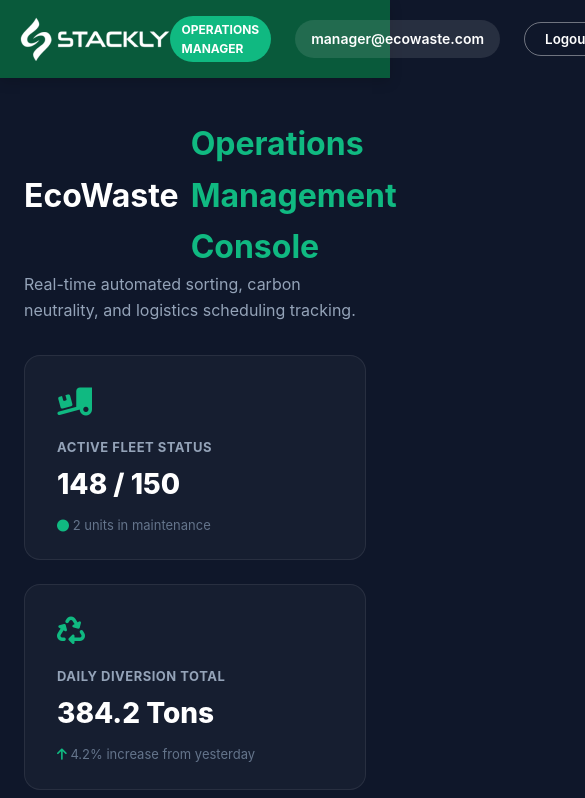
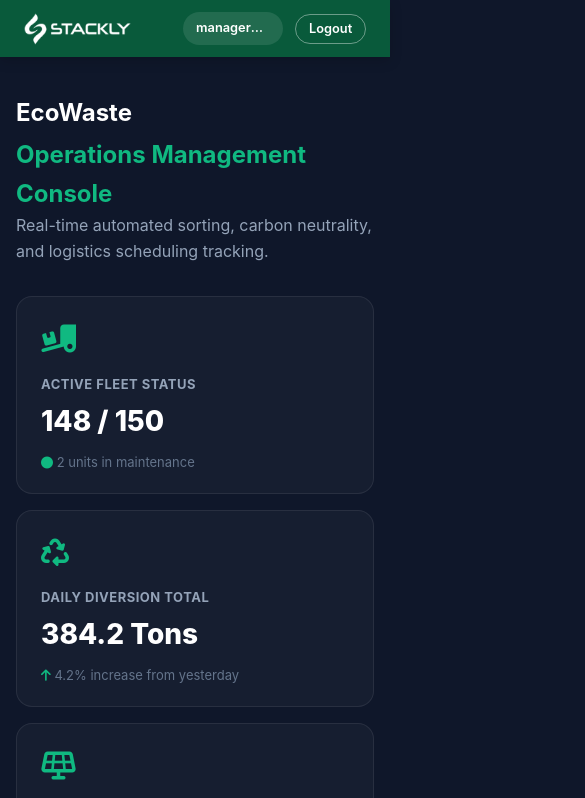
Before and after one commit to Vikranth-Bandharapu/WasteMnagement, a plain HTML site: page operationsdashboard.html in a window 390 px wide. Shown: the top 798 px of the page, 585 px wide, since content can reach past the window. Drawn offline with Linux system fonts and the light colour scheme.

Commit message:
Add files via upload

```diff
--- a/operationsdashboard.html
+++ b/operationsdashboard.html
@@ -16,6 +16,7 @@
     background-color: #0f172a;
     color: #cbd5e1;
     line-height: 1.6;
+    padding-top: 80px; /* Offset for fixed header */
 }
 .header {
     background: #095a3b;
@@ -25,6 +26,11 @@
     justify-content: space-between;
     align-items: center;
     box-shadow: 0 4px 12px rgba(0,0,0,0.15);
+    position: fixed;
+    top: 0;
+    left: 0;
+    width: 100%;
+    z-index: 1000;
 }
 .logo {
     display: flex;
@@ -237,6 +243,66 @@
 .toast.show {
     transform: translateY(0);
 }
+.logo-img {
+    height: 40px;
+    width: auto;
+    display: block;
+}
+@media (max-width: 768px) {
+    body {
+        padding-top: 70px;
+    }
+    .header {
+        padding: 0.75rem 1.5rem;
+    }
+    .user-info {
+        gap: 0.75rem;
+    }
+    .user-role {
+        display: none; /* Hide role badge on mobile to save space */
+    }
+    .user-email {
+        max-width: 140px;
+        white-space: nowrap;
+        overflow: hidden;
+        text-overflow: ellipsis;
+        padding: 0.4rem 0.8rem;
+        font-size: 0.8rem;
+    }
+    .logout-btn {
+        padding: 0.4rem 0.8rem;
+        font-size: 0.8rem;
+    }
+    .container {
+        margin: 1.5rem auto;
+        padding: 0 1rem;
+    }
+    .console-title h1 {
+        font-size: 1.5rem;
+        flex-direction: column;
+        align-items: flex-start;
+        gap: 0.25rem;
+    }
+    .metrics-grid {
+        grid-template-columns: 1fr;
+        gap: 1rem;
+    }
+    .metric-card {
+        padding: 1.25rem 1.5rem;
+    }
+    .orders-table th, .orders-table td {
+        padding: 0.75rem 0.4rem;
+        font-size: 0.8rem;
+    }
+}
+@media (max-width: 480px) {
+    .logo-img {
+        height: 32px;
+    }
+    .user-email {
+        max-width: 100px;
+    }
+}
 </style>
 </head>
 <body>
@@ -293,6 +359,7 @@
         <div class="panel">
             <h2>Pending Customer Requests</h2>
 
+            <div style="overflow-x: auto; width: 100%;">
                 <table class="orders-table">
                     <thead>
                         <tr>
@@ -323,6 +390,7 @@
                         </tr>
                     </tbody>
                 </table>
+            </div>
         </div>
 
         <!-- Material Sorted Split Chart -->
```
Lines whose indentation alone changed are shown as unchanged.
